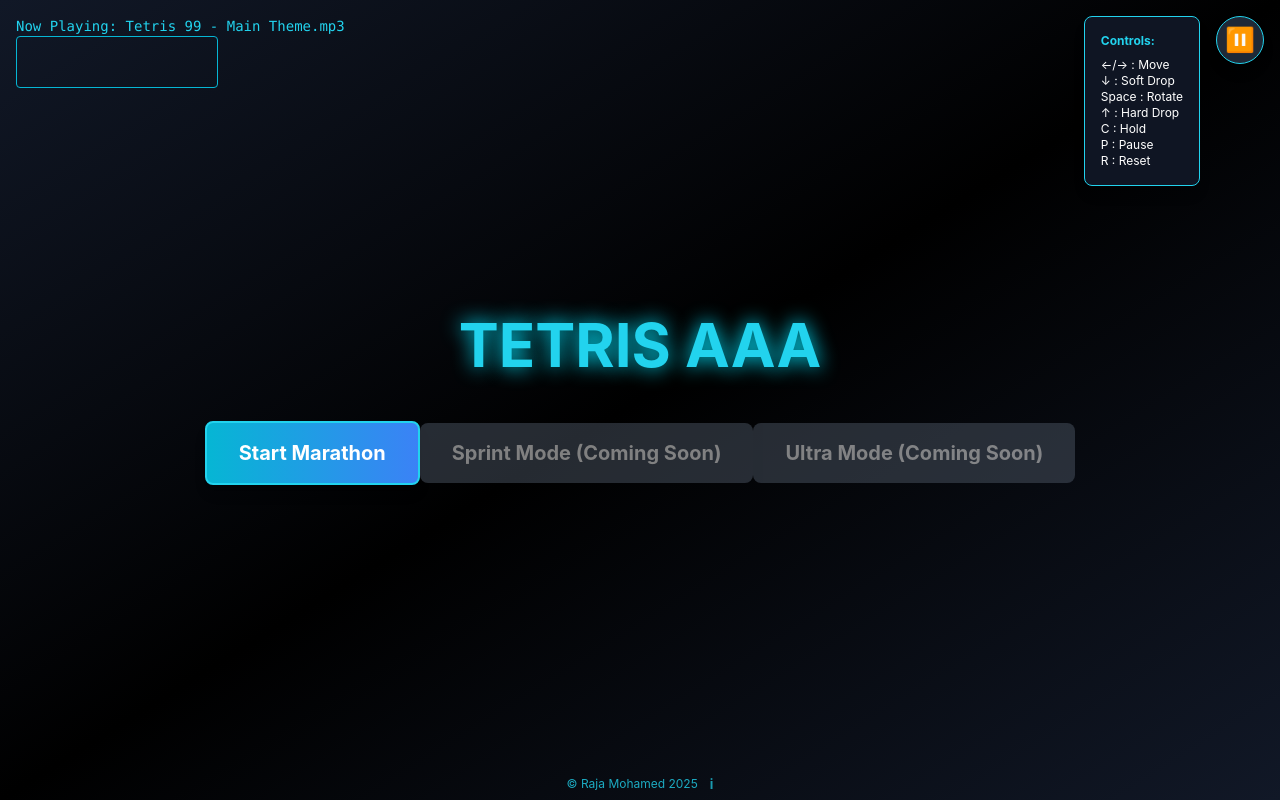
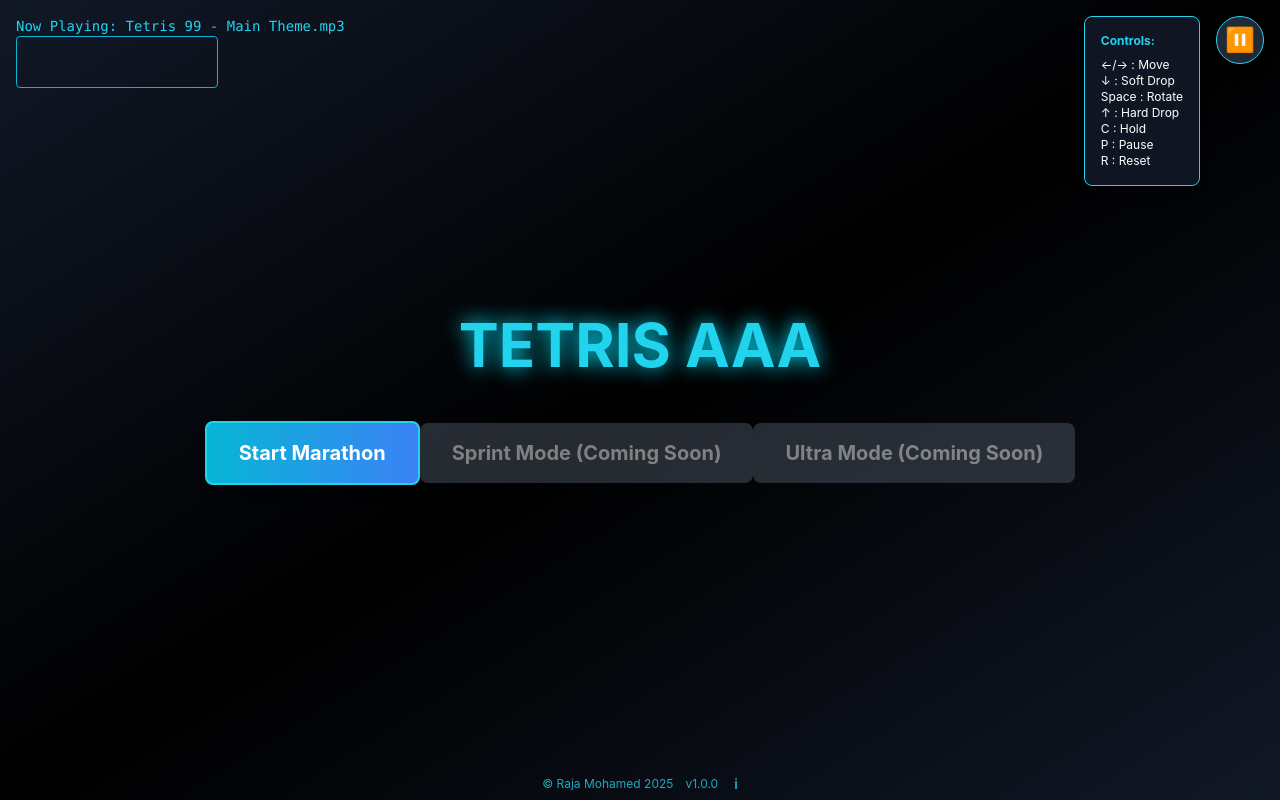
Before and after one commit to rajamohamed/tetris-game, a React (Create React App) app: page / in a window 1280 px wide. Built offline with nearby package versions, Linux system fonts and the light colour scheme.

Commit message:
add version game

```diff
--- a/src/App.tsx
+++ b/src/App.tsx
@@ -8,6 +8,7 @@
 const START_SPEED = 500;
 const PREVIEW_X = COLS * BLOCK + 20;
 const HOLD_X = -120;
+const VERSION = 'v1.0.0'; // À incrémenter à chaque nouveau push
 
 // Color palette (O, I, T, S, Z, L, J)
 const COLORS = [
@@ -835,9 +836,10 @@
         </div>
       )}
 
-      {/* Copyright + Info */}
+      {/* Copyright + Info + Version */}
       <div className="fixed bottom-2 left-0 w-full text-center text-xs text-cyan-400 opacity-80 z-50 flex items-center justify-center gap-2">
         <span>© Raja Mohamed 2025</span>
+        <span className="mx-1">{VERSION}</span>
         <button
           aria-label="Infos"
           onClick={openInfo}
```
